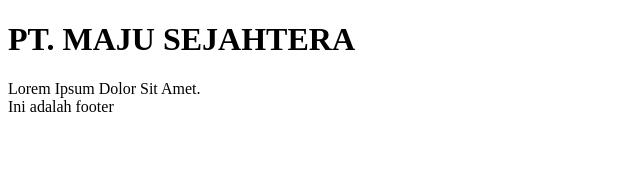
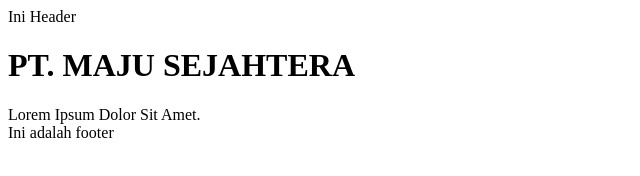
Before and after one commit to wawangid/TesGIT, a plain HTML site: page index.html in a window 1280 px wide. Shown: the whole page, without its empty margins (0-640 px from the left). Drawn offline with Linux system fonts and the light colour scheme.

Commit message:
Add Header

```diff
--- a/index.html
+++ b/index.html
@@ -8,6 +8,8 @@
 </head>
 <body>
 
+    <header>Ini Header</header>
+
     <h1>PT. MAJU SEJAHTERA</h1>
 
     <div>Lorem Ipsum Dolor Sit Amet.</div>
```
